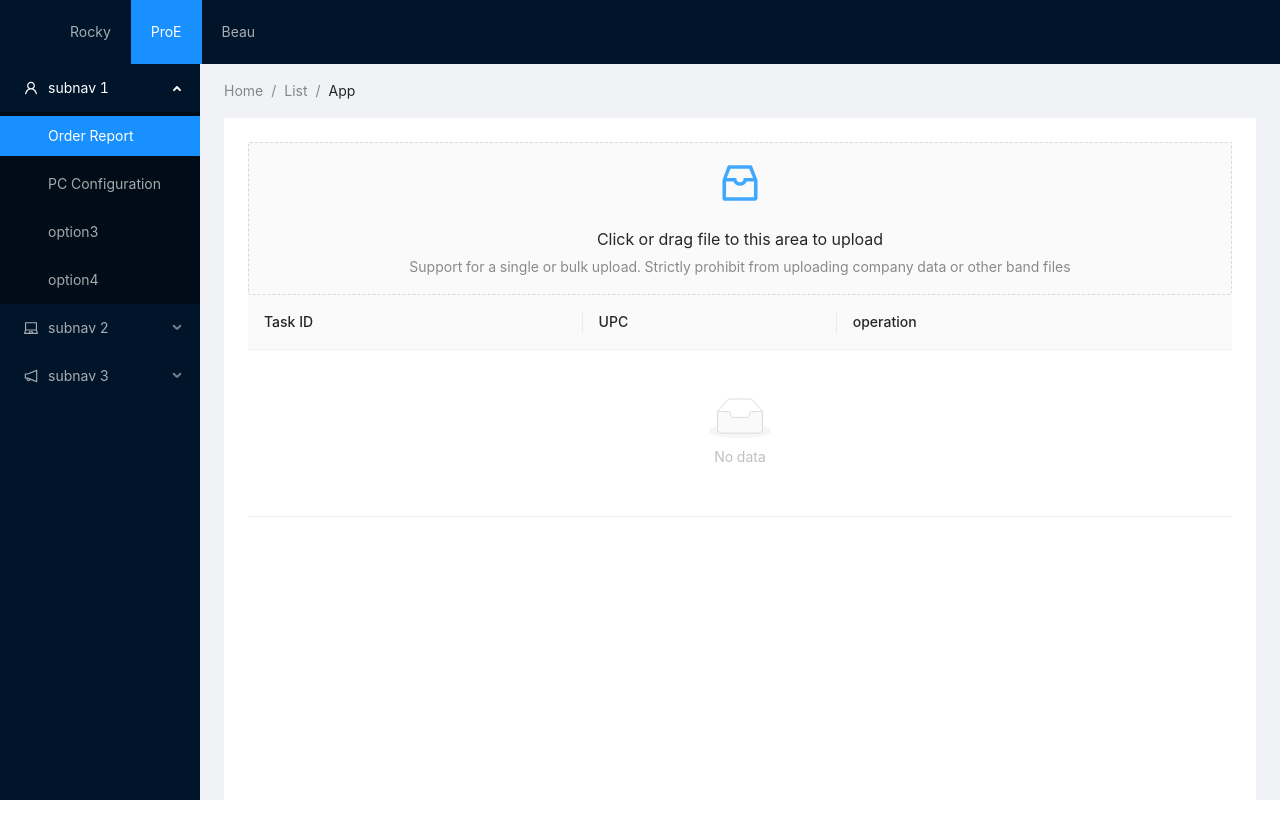
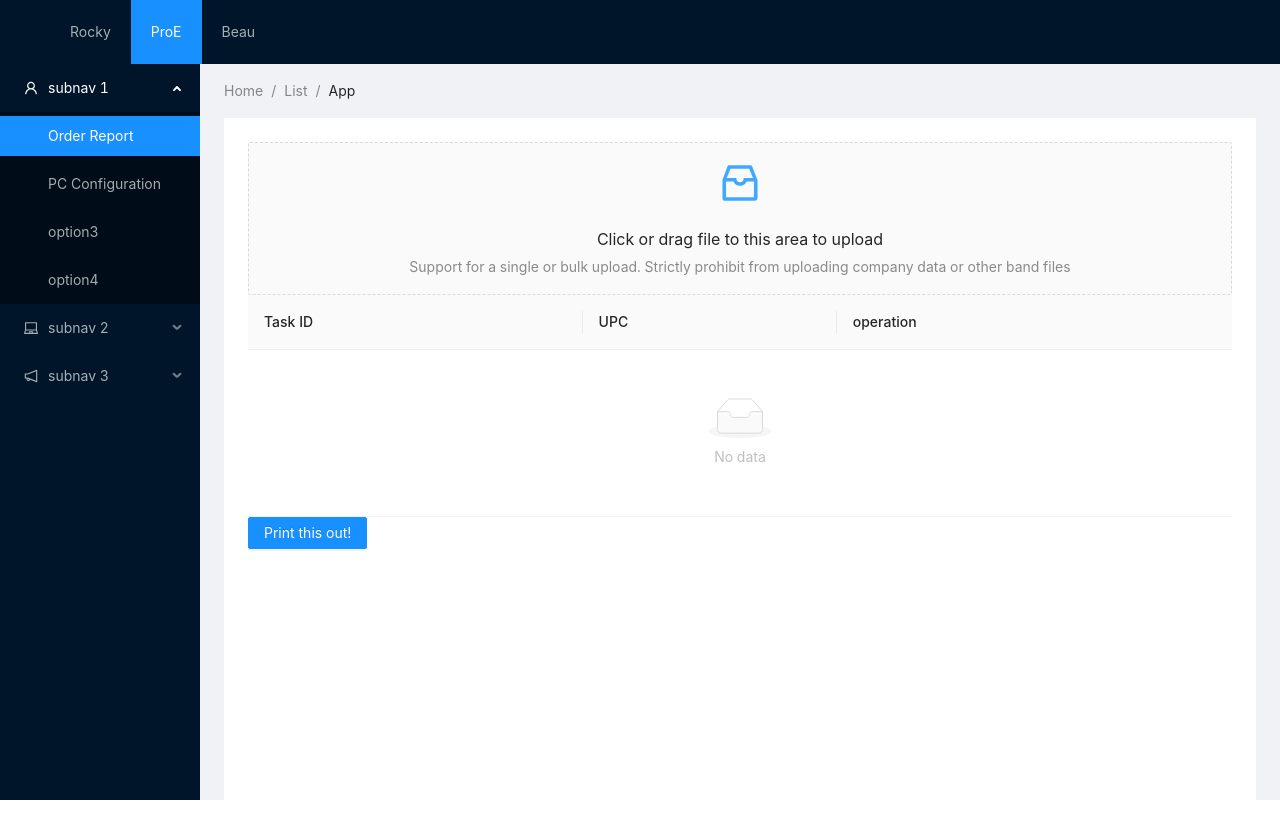
Before and after one commit to williamQyq/Rockystone-Project, a React (Create React App) app in the folder my-app/: page / in a window 1280 px wide. Built offline with nearby package versions, Linux system fonts and the light colour scheme.

Commit message:
Dragger antd UI

```diff
--- a/my-app/src/OpeartionTable.js
+++ b/my-app/src/OpeartionTable.js
@@ -1,9 +1,26 @@
 import React from "react";
-import {Table} from 'antd';
+import {Table, Button} from 'antd';
+import ReactToPrint from 'react-to-print';
 
-export default class OpeartionTable extends React.Component {
+export default class OpeTable extends React.Component {
+    render(){
+        return(
+            <div>
+            <OperationTable  ref={el => (this.componentRef = el)}/>
+            <ReactToPrint
+            trigger={() => {
+              // NOTE: could just as easily return <SomeComponent />. Do NOT pass an `onClick` prop
+              // to the root node of the returned component as it will be overwritten.
+              return <Button type="primary">Print this out!</Button>;
+            }}
+            content={() => this.componentRef}
+          />
+            </div>
+        );
+    }
+}
 
-
+class OperationTable extends React.Component {
 
     render(){
 
--- a/my-app/src/PcConfiguration.js
+++ b/my-app/src/PcConfiguration.js
@@ -139,7 +139,7 @@ export default class Example extends React.Component {
             trigger={() => {
               // NOTE: could just as easily return <SomeComponent />. Do NOT pass an `onClick` prop
               // to the root node of the returned component as it will be overwritten.
-              return <a href="#">Print this out!</a>;
+              return <Button type="primary">Print this out!</Button>;
             }}
             content={() => this.componentRef}
           />
--- a/my-app/src/Upload_csv.js
+++ b/my-app/src/Upload_csv.js
@@ -1,34 +1,16 @@
 import React from "react";
 import './scss/styles.scss'
 import { parse } from "papaparse";
-import Dropzone from "react-dropzone";
 import {data} from './data';
 import OperationTable from "./OpeartionTable";
-//import Dragger from "antd/lib/upload/Dragger";
 import { Upload, message } from 'antd';
 import { InboxOutlined } from '@ant-design/icons';
 
 const {Dragger} = Upload;
+
 export default function UploadCSV() {
-    //const [count, setCount] = React.useState(0);
 
     const [orders, setOrders] = React.useState([]);
-    // const [fileNames, setFileNames] = React.useState([]);
-    // const handleDrop = (acceptedFiles) => {
-    //     setFileNames(acceptedFiles.map(file => file.name));
-    //     acceptedFiles.forEach(async (file) => {
-    //         const text = await file.text();
-    //         const result = parse(text, {header: true});
-    //         setOrders((existing) => [...existing, ...result.data]);
-    //         //console.log(result.data);
-    //     });
-
-    // }
-    const dummyRequest = ({ file, onSuccess }) => {
-        setTimeout(()=> {
-            onSuccess("ok");
-        },0);
-    };
 
     const props={
         name: 'file',
@@ -45,59 +27,23 @@ export default function UploadCSV() {
             }
             if (status === 'done') {
                 message.success(`${info.file.name} file uploaded successfully.`);
-
             } else if (status === 'error') {
                 message.error(`${info.file.name} file upload failed.`);
             }
+        },
+        async beforeUpload (file) {
+            const text = await file.text();
+            const result = parse(text,{header:true});
+            setOrders((existing) => [...existing, ...result.data]);
+            console.log(result.data);
 
-            // console.log("info================="+info.file);
-        },
-        // beforeUpload (file) {
-        //     const reader = new FileReader();
-
-        //     reader.onload = e => {
-        //         console.log(e.target.result);
-        //     };
-        //     const text = reader.readAsText(file);
-        //     const result = parse(text,{header:true});
-        //     console.log(result.data);
-
-        //     // Prevent upload
-        //     return false;
-        // }
+        }
     };
 
-    //process_order(orders);
-
-
-
+    process_order(orders);
 
     return (
         <div className="drop-zone">
-        {/* <Dropzone onDrop={handleDrop}>
-            {({ getRootProps, getInputProps }) => (
-            <div {...getRootProps({ className: "dropzone" })}>
-                <input {...getInputProps()} />
-                <p>Drag'n'drop files, or click to select files</p>
-            </div>
-            )}
-        </Dropzone>
-        <div>
-            <strong>Files:</strong>
-            <ul>
-            {fileNames.map(fileName => (
-                <li key={fileName}>{fileName}</li>
-            ))}
-            </ul>
-            <ul>
-
-                {orders.map((order,i)=>(
-                <li key={i}>
-                    <strong>{order.tracking}</strong>: {order.item_sku}
-                </li>
-                ))}
-            </ul>
-        </div> */}
         <Dragger accept=".csv" {...props}>
             <p className="ant-upload-drag-icon">
                 <InboxOutlined/>
@@ -118,7 +64,6 @@ function process_order(orders) {
     orders.map((order,i)=>
     {
         parse_sku(order.item_sku);
-        //console.log(typeof order.item_sku);
         return true;
     })
 }
```
